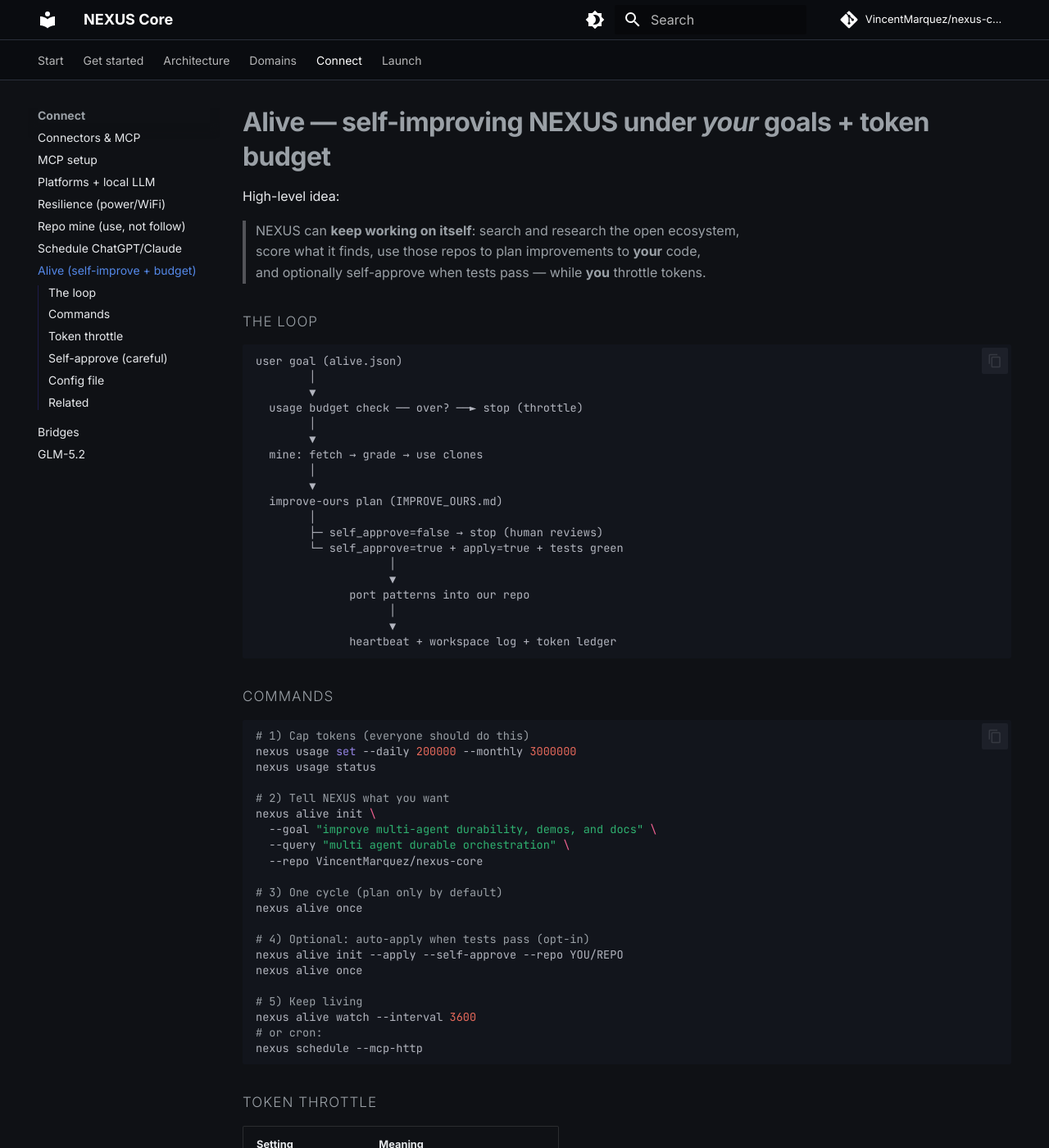
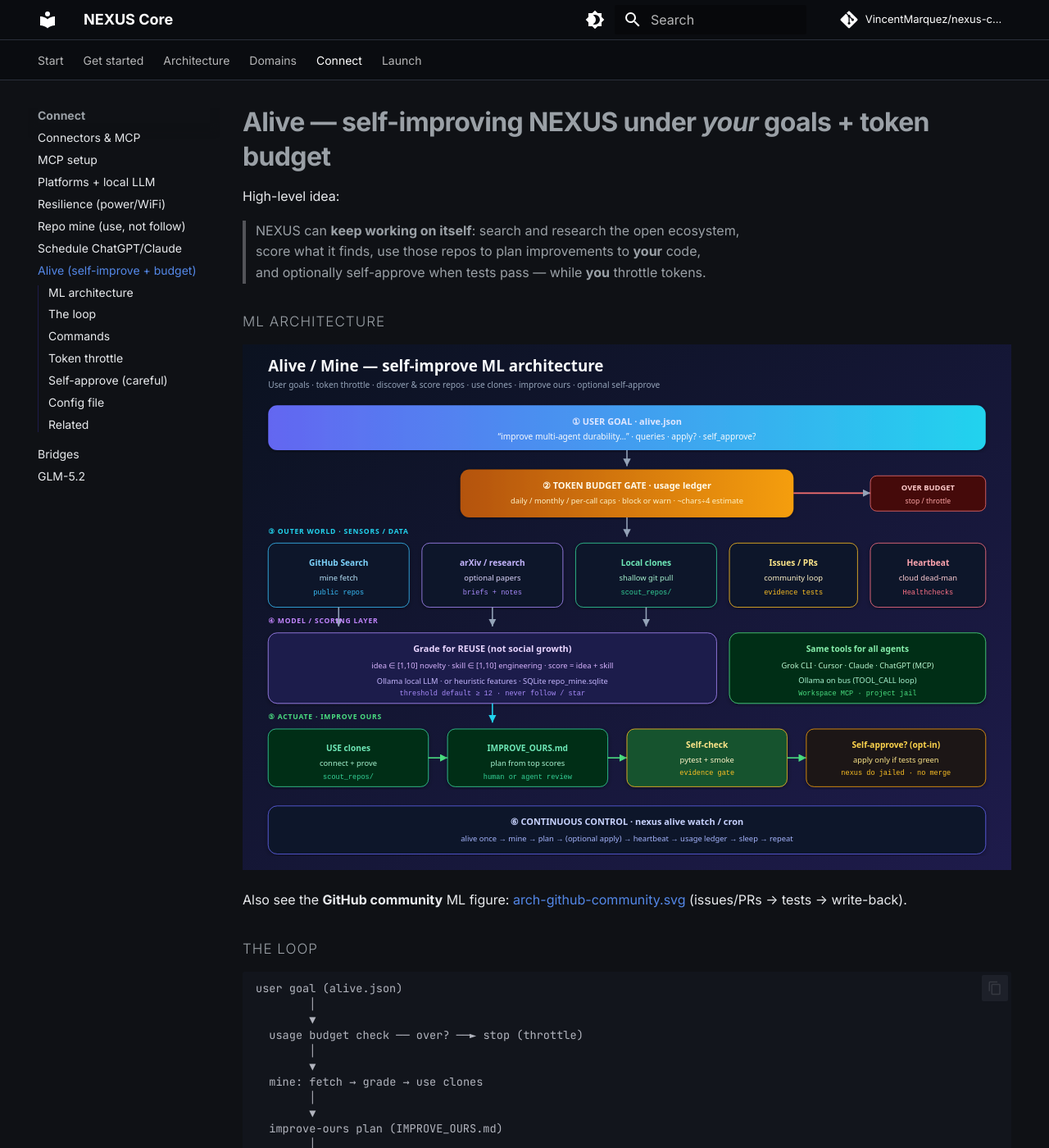
Before and after one commit to VincentMarquez/nexus-core, an MkDocs documentation site: the page built from docs/ALIVE.md, in a window 1280 px wide and 1400 px high. Shown: the whole window at 82% size. Built offline with MkDocs 1.6.1 and Material for MkDocs 9.7.7, drawn with Linux system fonts in a browser that asks for light colours; comment, search, counter and statistics services are not loaded.

Commit message:
docs: ML architecture figure for alive/mine/token self-improve loop
Add arch-alive-self-improve.svg and embed it in the main README Alive
section plus ALIVE/REPO_MINE/FIGURES docs.

```diff
--- a/docs/ALIVE.md
+++ b/docs/ALIVE.md
@@ -5,6 +5,12 @@
 > NEXUS can **keep working on itself**: search and research the open ecosystem,
 > score what it finds, use those repos to plan improvements to **your** code,
 > and optionally self-approve when tests pass — while **you** throttle tokens.
+
+## ML architecture
+
+![Alive / mine self-improve architecture](assets/arch-alive-self-improve.svg)
+
+Also see the **GitHub community** ML figure: [arch-github-community.svg](assets/arch-github-community.svg) (issues/PRs → tests → write-back).
 
 ## The loop
 
```
Also changed, not shown: README.md (+16 -1 lines), docs/FIGURES.md (+1 -0 lines), docs/REPO_MINE.md (+2 -0 lines), docs/assets/arch-alive-self-improve.svg (added).
